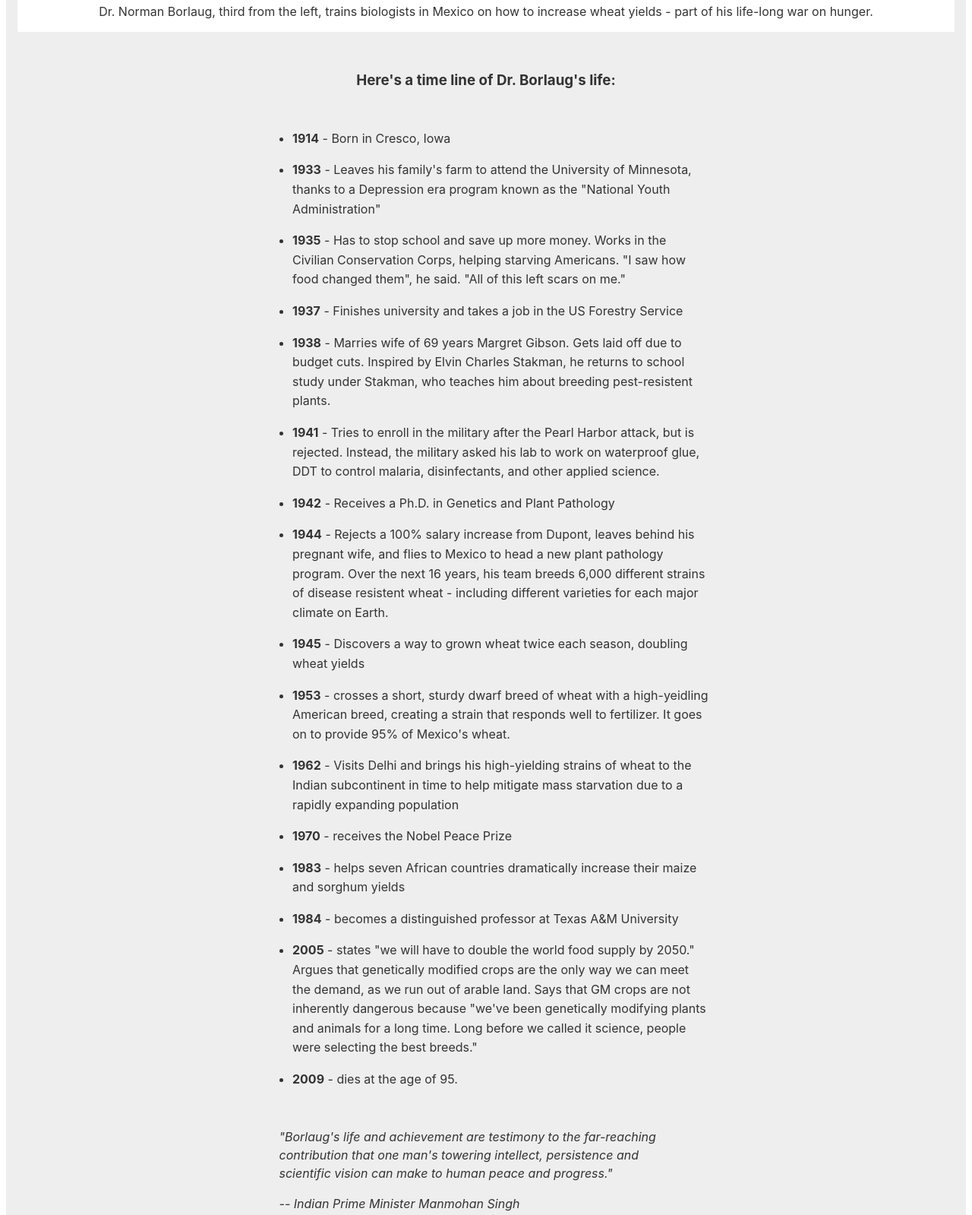
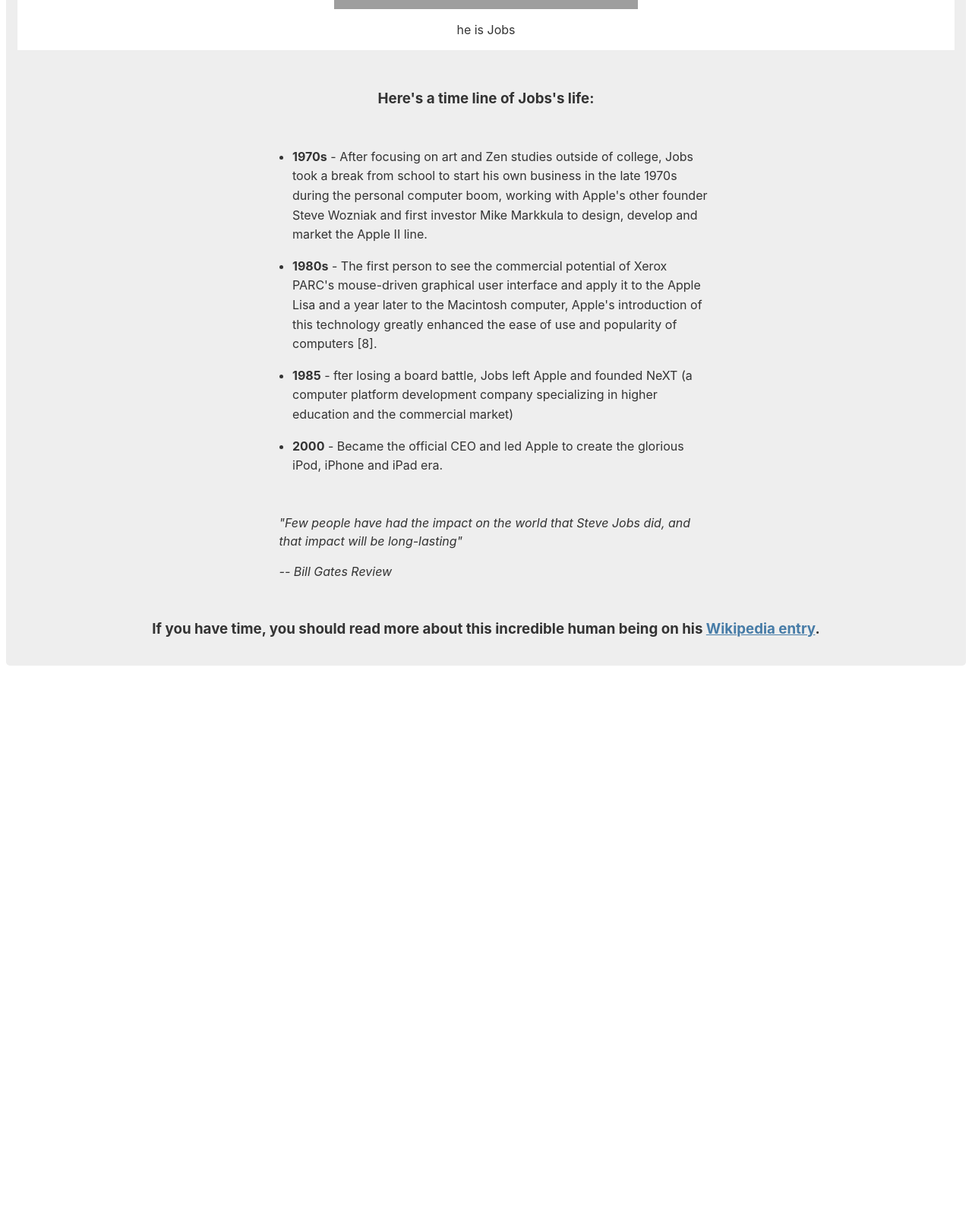
Before and after one commit to pigpig01/Microcosm-Collaboration-Project-, a plain HTML site: page index.html in a window 1280 px wide. Shown: the part 510-2109 px from the top of the page at 76% size. After the commit the page ends 1416 px from the top, so only its background shows below. Drawn offline with Linux system fonts and the light colour scheme; files that its build step writes are made by us from their sources; grey boxes are pictures that could not be loaded; files whose address does not match are found by name.

Commit message:
Update index.html

```diff
--- a/index.html
+++ b/index.html
@@ -2,115 +2,54 @@
 <html lang="en">
   <head>
     <meta charset="UTF-8">
-    <title>Fork Me! FCC: Test Suite Template</title>
+    <title>The Great Steve Jobs</title>
     <link rel="stylesheet" href="css/style.css">
   </head>
 
   <body>
+    <script>
+      document.write("Hello,World!")
+    </script>
     <script src="https://cdn.freecodecamp.org/testable-projects-fcc/v1/bundle.js"></script>
     <main id="main">
-      <h1 id="title">Dr. Norman Borlaug</h1>
-      <p>The man who saved a billion lives</p>
+      <h1 id="title">Steven Paul Jobs</h1>
+      <p>The man who Led Apple to create the glorious iPod, iPhone, and iPad era.</p>
       <figure id="img-div">
         <img
-          id="image"
-          src="https://cdn.freecodecamp.org/testable-projects-fcc/images/tribute-page-main-image.jpg"
-          alt="Dr. Norman Borlaug seen standing in Mexican wheat field with a group of biologists"
+          id = "image"
+          src="https://upload.wikimedia.org/wikipedia/commons/thumb/f/f5/Steve_Jobs_Headshot_2010-CROP2.jpg/800px-Steve_Jobs_Headshot_2010-CROP2.jpg"
+          alt="Steve Jobs shows off the iPhone 4 at the 2010 Worldwide Developers Conference"
         />
         <figcaption id="img-caption">
-          Dr. Norman Borlaug, third from the left, trains biologists in Mexico on
-          how to increase wheat yields - part of his life-long war on hunger.
+          he is Jobs
         </figcaption>
       </figure>
       <section id="tribute-info">
-        <h3 id="headline">Here's a time line of Dr. Borlaug's life:</h3>
+        <h3 id="headline">Here's a time line of Jobs's life:</h3>
         <ul>
-          <li><strong>1914</strong> - Born in Cresco, Iowa</li>
+          <li><strong>1970s</strong> - After focusing on art and Zen studies outside of college, Jobs took a break from school to start his own business in the late 1970s during the personal computer boom, working with Apple's other founder Steve Wozniak and first investor Mike Markkula to design, develop and market the Apple II line.</li>
           <li>
-            <strong>1933</strong> - Leaves his family's farm to attend the
-            University of Minnesota, thanks to a Depression era program known as the
-            "National Youth Administration"
+            <strong>1980s</strong> - The first person to see the commercial potential of Xerox PARC's mouse-driven graphical user interface and apply it to the Apple Lisa and a year later to the Macintosh computer, Apple's introduction of this technology greatly enhanced the ease of use and popularity of computers [8].
           </li>
           <li>
-            <strong>1935</strong> - Has to stop school and save up more money. Works
-            in the Civilian Conservation Corps, helping starving Americans. "I saw
-            how food changed them", he said. "All of this left scars on me."
+            <strong>1985</strong> - fter losing a board battle, Jobs left Apple and founded NeXT (a computer platform development company specializing in higher education and the commercial market)
           </li>
-          <li>
-            <strong>1937</strong> - Finishes university and takes a job in the US
-            Forestry Service
-          </li>
-          <li>
-            <strong>1938</strong> - Marries wife of 69 years Margret Gibson. Gets
-            laid off due to budget cuts. Inspired by Elvin Charles Stakman, he
-            returns to school study under Stakman, who teaches him about breeding
-            pest-resistent plants.
-          </li>
-          <li>
-            <strong>1941</strong> - Tries to enroll in the military after the Pearl
-            Harbor attack, but is rejected. Instead, the military asked his lab to
-            work on waterproof glue, DDT to control malaria, disinfectants, and
-            other applied science.
-          </li>
-          <li>
-            <strong>1942</strong> - Receives a Ph.D. in Genetics and Plant Pathology
-          </li>
-          <li>
-            <strong>1944</strong> - Rejects a 100% salary increase from Dupont,
-            leaves behind his pregnant wife, and flies to Mexico to head a new plant
-            pathology program. Over the next 16 years, his team breeds 6,000
-            different strains of disease resistent wheat - including different
-            varieties for each major climate on Earth.
-          </li>
-          <li>
-            <strong>1945</strong> - Discovers a way to grown wheat twice each
-            season, doubling wheat yields
-          </li>
-          <li>
-            <strong>1953</strong> - crosses a short, sturdy dwarf breed of wheat
-            with a high-yeidling American breed, creating a strain that responds
-            well to fertilizer. It goes on to provide 95% of Mexico's wheat.
-          </li>
-          <li>
-            <strong>1962</strong> - Visits Delhi and brings his high-yielding
-            strains of wheat to the Indian subcontinent in time to help mitigate
-            mass starvation due to a rapidly expanding population
-          </li>
-          <li><strong>1970</strong> - receives the Nobel Peace Prize</li>
-          <li>
-            <strong>1983</strong> - helps seven African countries dramatically
-            increase their maize and sorghum yields
-          </li>
-          <li>
-            <strong>1984</strong> - becomes a distinguished professor at Texas A&M
-            University
-          </li>
-          <li>
-            <strong>2005</strong> - states "we will have to double the world food
-            supply by 2050." Argues that genetically modified crops are the only way
-            we can meet the demand, as we run out of arable land. Says that GM crops
-            are not inherently dangerous because "we've been genetically modifying
-            plants and animals for a long time. Long before we called it science,
-            people were selecting the best breeds."
-          </li>
-          <li><strong>2009</strong> - dies at the age of 95.</li>
+          <li><strong>2000</strong> - Became the official CEO and led Apple to create the glorious iPod, iPhone and iPad era.</li>
         </ul>
         <blockquote
           cite="http://news.rediff.com/report/2009/sep/14/pm-pays-tribute-to-father-of-green-revolution-borlaug.htm"
         >
           <p>
-            "Borlaug's life and achievement are testimony to the far-reaching
-            contribution that one man's towering intellect, persistence and
-            scientific vision can make to human peace and progress."
+            "Few people have had the impact on the world that Steve Jobs did, and that impact will be long-lasting"
           </p>
-          <cite>-- Indian Prime Minister Manmohan Singh</cite>
+          <cite>-- Bill Gates Review</cite>
         </blockquote>
         <h3>
           If you have time, you should read more about this incredible human being
           on his
           <a
             id="tribute-link"
-            href="https://en.wikipedia.org/wiki/Norman_Borlaug"
+            href="https://en.wikipedia.org/wiki/Steve_Jobs"
             target="_blank"
             >Wikipedia entry</a
           >.
```
